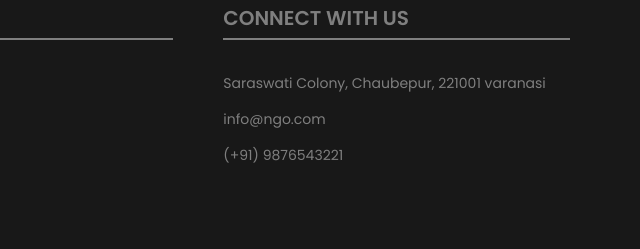
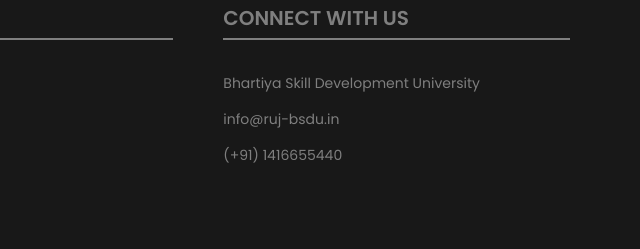
Before and after one commit to shilpi1320/NGO, a website: page index.html in a window 1280 px wide. Shown: the part 5321-5570 px from the top of the page, 640-1280 px from the left. Drawn offline with Linux system fonts and the light colour scheme.

Commit message:
Update index.html

```diff
--- a/index.html
+++ b/index.html
@@ -328,12 +328,10 @@
 
             <div class="connectContainer">
                 <div class="title">Connect with us</div>
-                <p>
-                    Saraswati Colony, Chaubepur,
-                    221001 varanasi
+                <p> Bhartiya Skill Development University
                 </p>
-                <p>info@ngo.com</p>
-                <p>(+91) 9876543221</p>
+                <p>info@ruj-bsdu.in</p>
+                <p>(+91) 1416655440</p>
             </div>
             <!-- .connectContainer -->
         </div>
```
